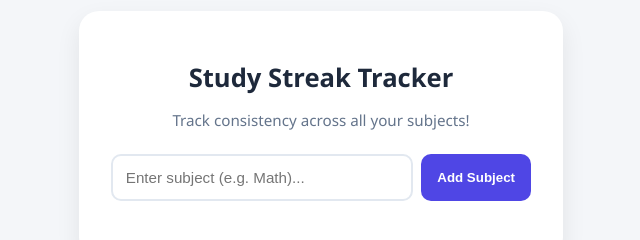
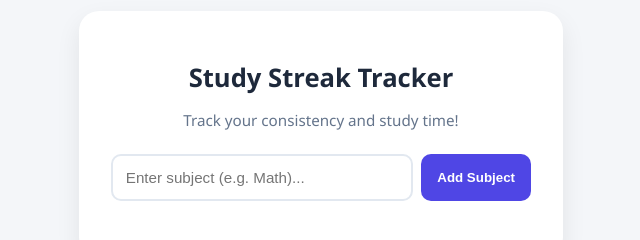
Before and after one commit to MercyyFA/study-streak-tracker, a plain HTML site: page index.html in a window 1280 px wide. Shown: the part 266-506 px from the top of the page, 319-959 px from the left. Drawn offline with Linux system fonts and the light colour scheme.

Commit message:
index.html

```diff
--- a/index.html
+++ b/index.html
@@ -3,14 +3,14 @@
 <head>
   <meta charset="UTF-8">
   <meta name="viewport" content="width=device-width, initial-scale=1.0">
-  <title>Multi-Subject Study Tracker</title>
+  <title>Multi-Subject Study Tracker & Timer</title>
   <link rel="stylesheet" href="style.css">
 </head>
 <body>
 
   <div class="card">
     <h1>Study Streak Tracker</h1>
-    <p class="subtitle">Track consistency across all your subjects!</p>
+    <p class="subtitle">Track your consistency and study time!</p>
 
     <!-- Add New Subject Form -->
     <div class="input-group">
```
